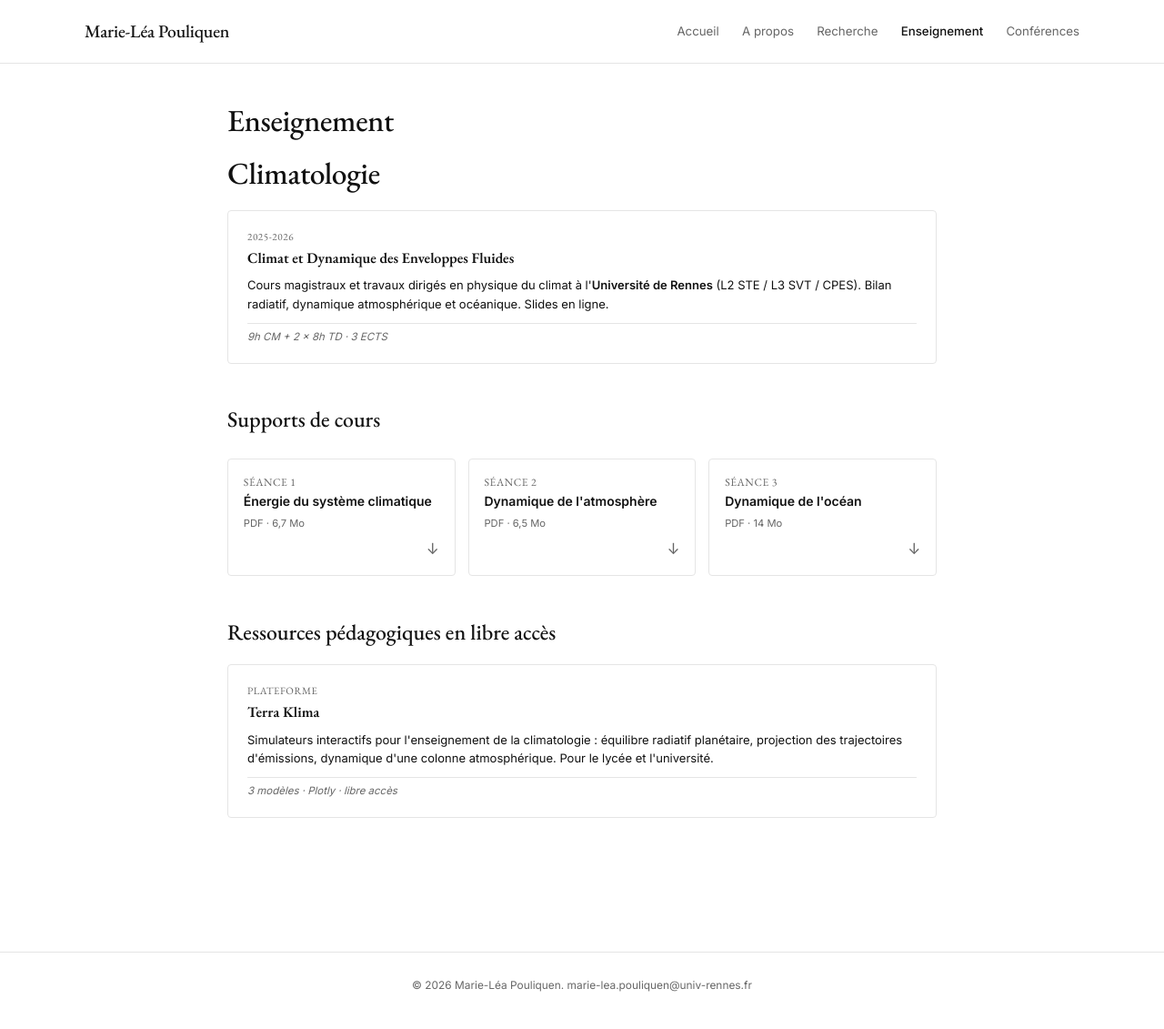
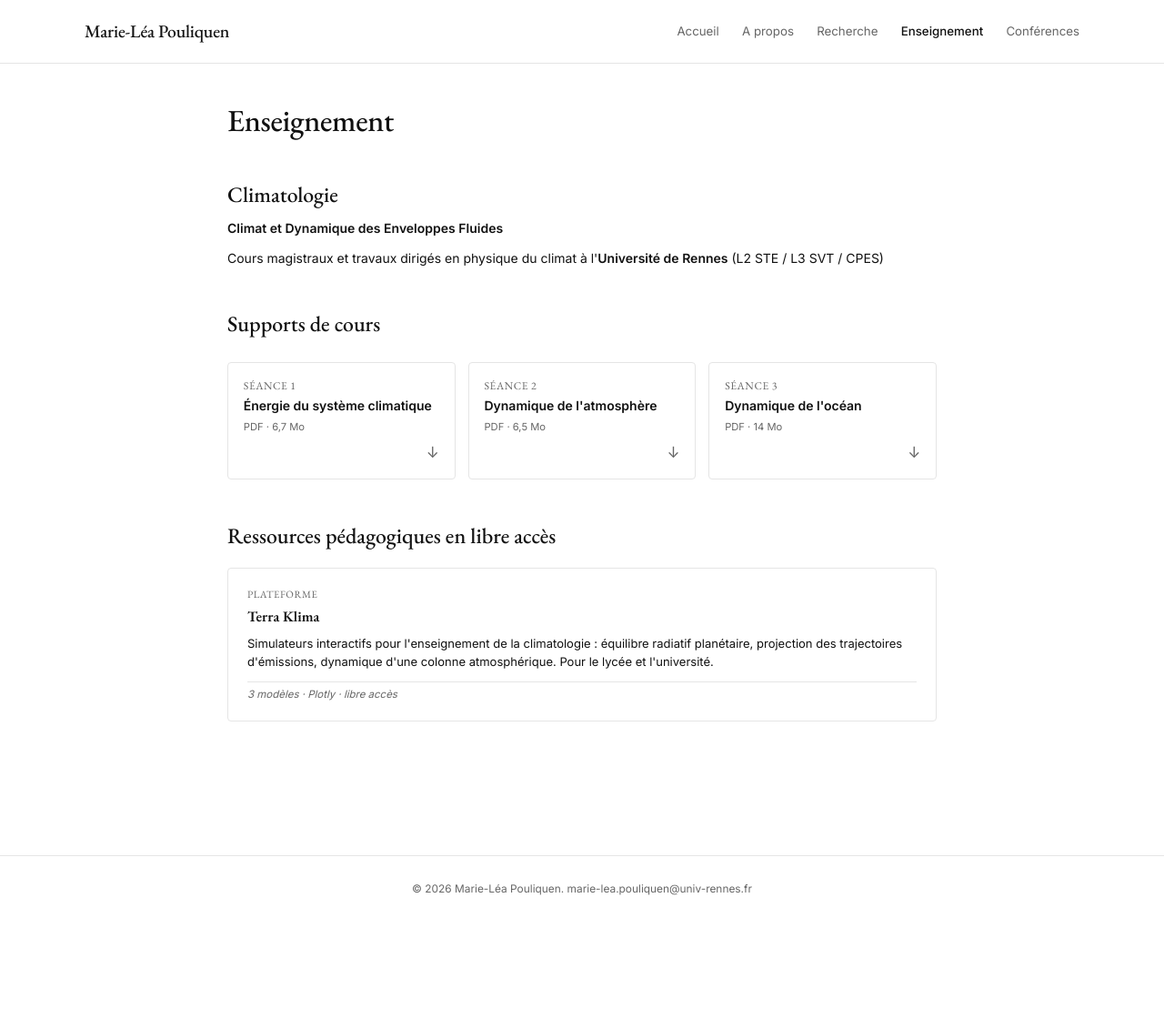
Before and after one commit to marieleapouliquen/marieleapouliquen.github.io, a Jekyll site: the page built from _pages/enseignement.md, in a window 1280 px wide. Shown: the whole page at 91% size. Built offline with Jekyll 4.4.1, drawn with Linux system fonts in a browser that asks for light colours; after the commit the page ends 1026 px from its top, so only the background shows below that.

Commit message:
Update enseignement.md

```diff
--- a/_pages/enseignement.md
+++ b/_pages/enseignement.md
@@ -5,16 +5,11 @@ title: Enseignement
 description: Cours et ressources pédagogiques
 ---
 
-# Climatologie
+## Climatologie
 
-<div class="teaching-cards">
-  <a href="{{ '/cours-climat-rennes/' | relative_url }}" class="teaching-card">
-    <span class="teaching-card-date">2025-2026</span>
-    <h3>Climat et Dynamique des Enveloppes Fluides</h3>
-    <p>Cours magistraux et travaux dirigés en physique du climat à l'<strong>Université de Rennes</strong> (L2 STE / L3 SVT / CPES). Bilan radiatif, dynamique atmosphérique et océanique. Slides en ligne.</p>
-    <span class="teaching-card-meta">9h CM + 2 × 8h TD · 3 ECTS</span>
-  </a>
-</div>
+**Climat et Dynamique des Enveloppes Fluides**
+<p>Cours magistraux et travaux dirigés en physique du climat à l'<strong>Université de Rennes</strong> (L2 STE / L3 SVT / CPES)</p>
+
 
 ## Supports de cours
 
```
